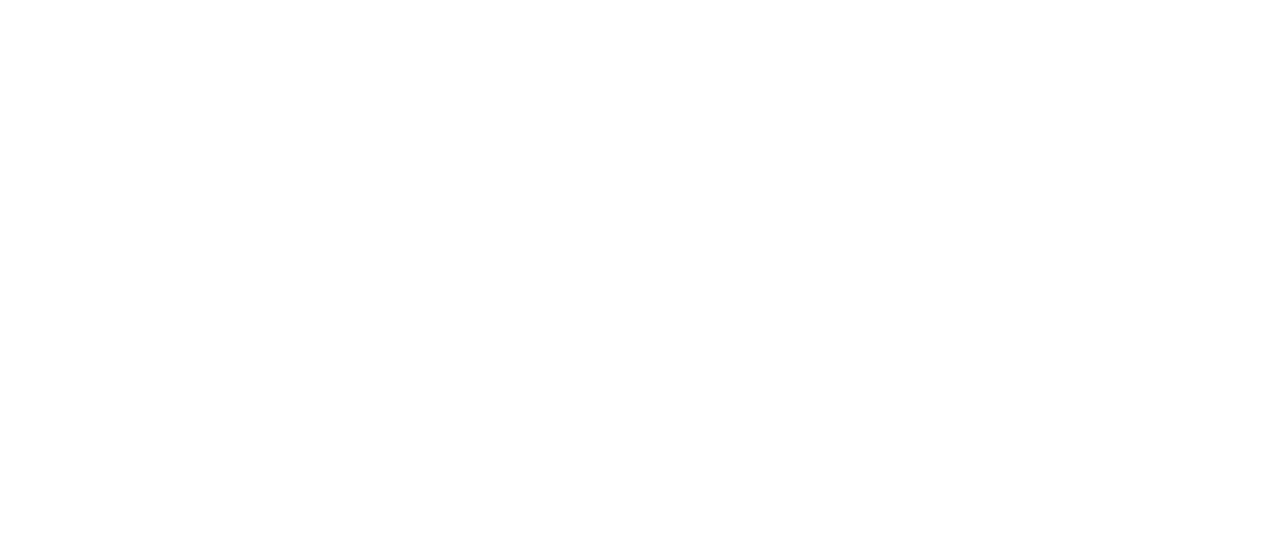
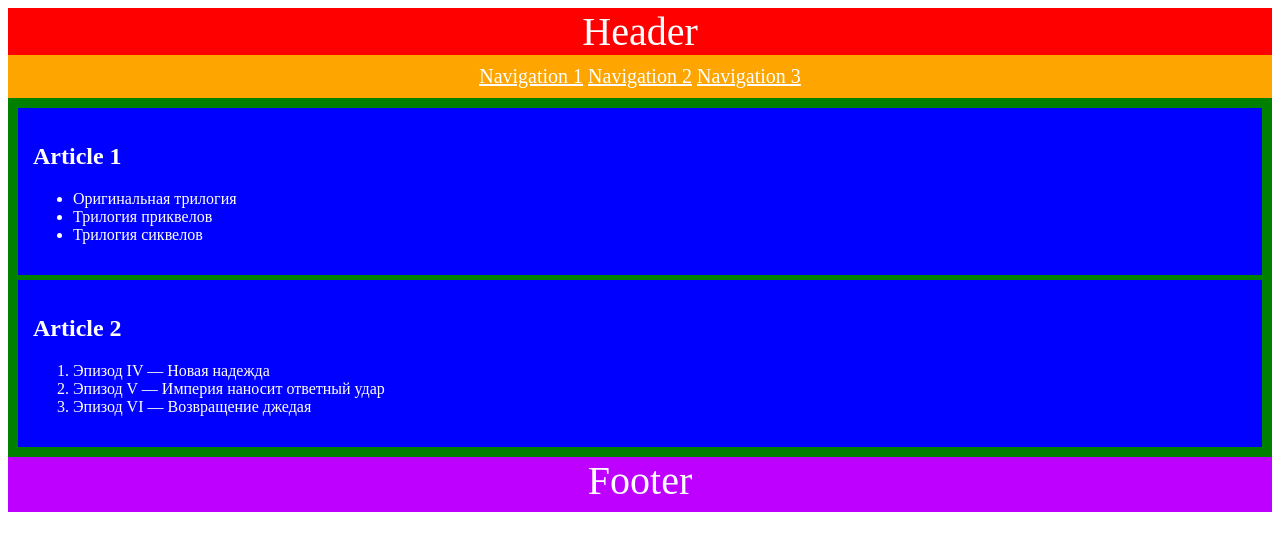
Before and after one commit to serjio1905/htmlcss-20210916_serjio-rv, a website: page 02-dz0/01-semantic-mockup/solution.html in a window 1280 px wide. Drawn offline with Linux system fonts and the light colour scheme.

Commit message:
task done

```diff
--- /dev/null
+++ b/02-dz0/01-semantic-mockup/public/main.css
@@ -0,0 +1,41 @@
+header {
+    background-color: red;
+    text-align: center;
+    color: white;
+    height: 90px;
+    font-size: 40px;
+}
+
+nav {
+    background-color: orange;
+    height: 35px;
+    padding-top: 10px;
+    font-size: 20px;
+}
+
+nav a {
+    color: white;
+}
+
+main {
+    background-color: green;
+    padding: 10px;
+}
+
+main article {
+    background-color: blue;
+    color: white;
+    padding: 15px;
+}
+
+main article:first-child {
+    margin-bottom: 5px;
+}
+
+footer {
+    background-color: #BD00FF;
+    height: 55px;
+    color: white;
+    font-size: 40px;
+    text-align: center;
+}
--- a/02-dz0/01-semantic-mockup/solution.html
+++ b/02-dz0/01-semantic-mockup/solution.html
@@ -1,4 +1,38 @@
 <!DOCTYPE html>
 <html lang="ru">
-    <!-- Ваше решение -->
+    <head>
+        <title>semantic markup</title>
+        <link rel="stylesheet" href="./public/main.css">
+    </head>
+    <body>
+        <header>
+            Header
+            <nav>
+                <a href="#">Navigation 1</a>
+                <a href="#">Navigation 2</a>
+                <a href="#">Navigation 3</a>
+            </nav>
+        </header>
+        <main>
+            <article>
+                <h2>Article 1</h2>
+                <ul>
+                    <li>Оригинальная трилогия</li>
+                    <li>Трилогия приквелов</li>
+                    <li>Трилогия сиквелов</li>
+                </ul>
+            </article>
+            <article>
+                <h2>Article 2</h2>
+                <ol>
+                   <li>Эпизод IV — Новая надежда</li>
+                   <li>Эпизод V — Империя наносит ответный удар</li>
+                   <li>Эпизод VI — Возвращение джедая</li>
+                </ol>
+            </article>
+        </main>
+        <footer>
+            Footer
+        </footer>
+    </body>
 </html>
```
